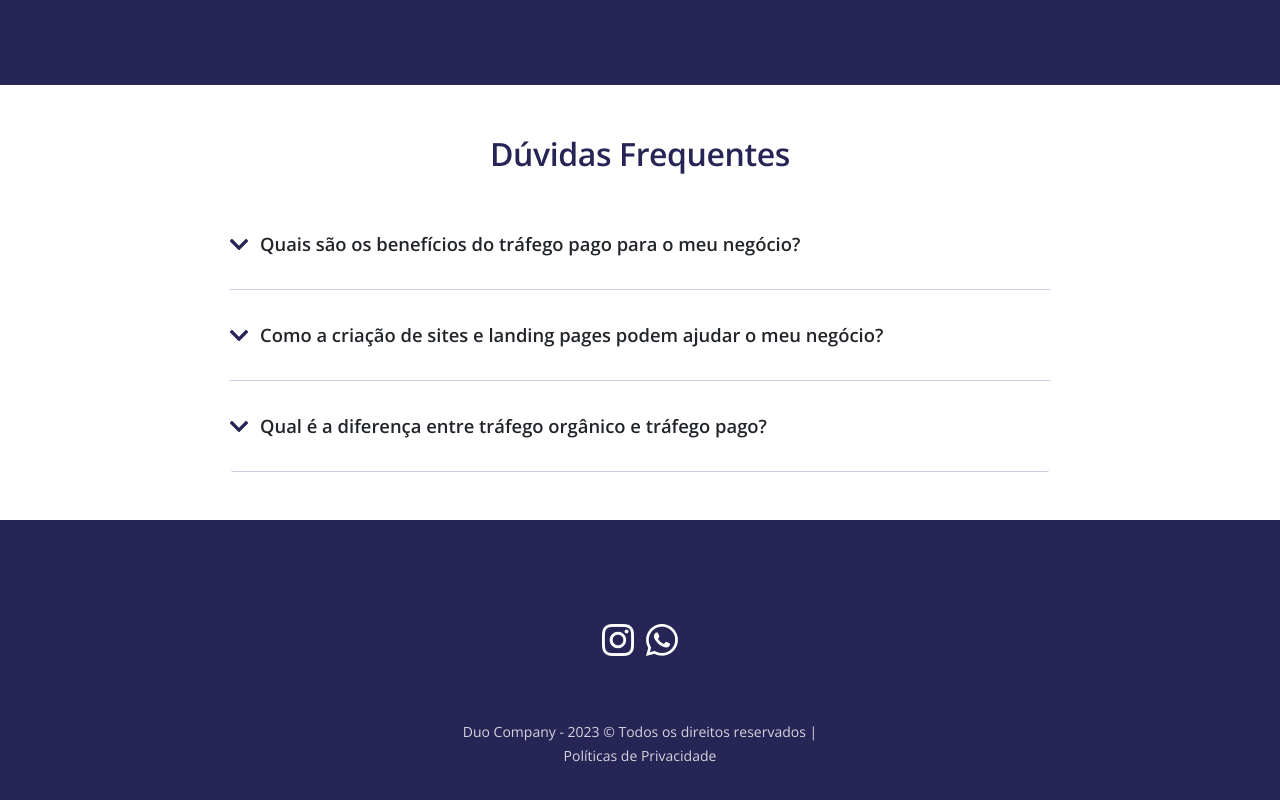
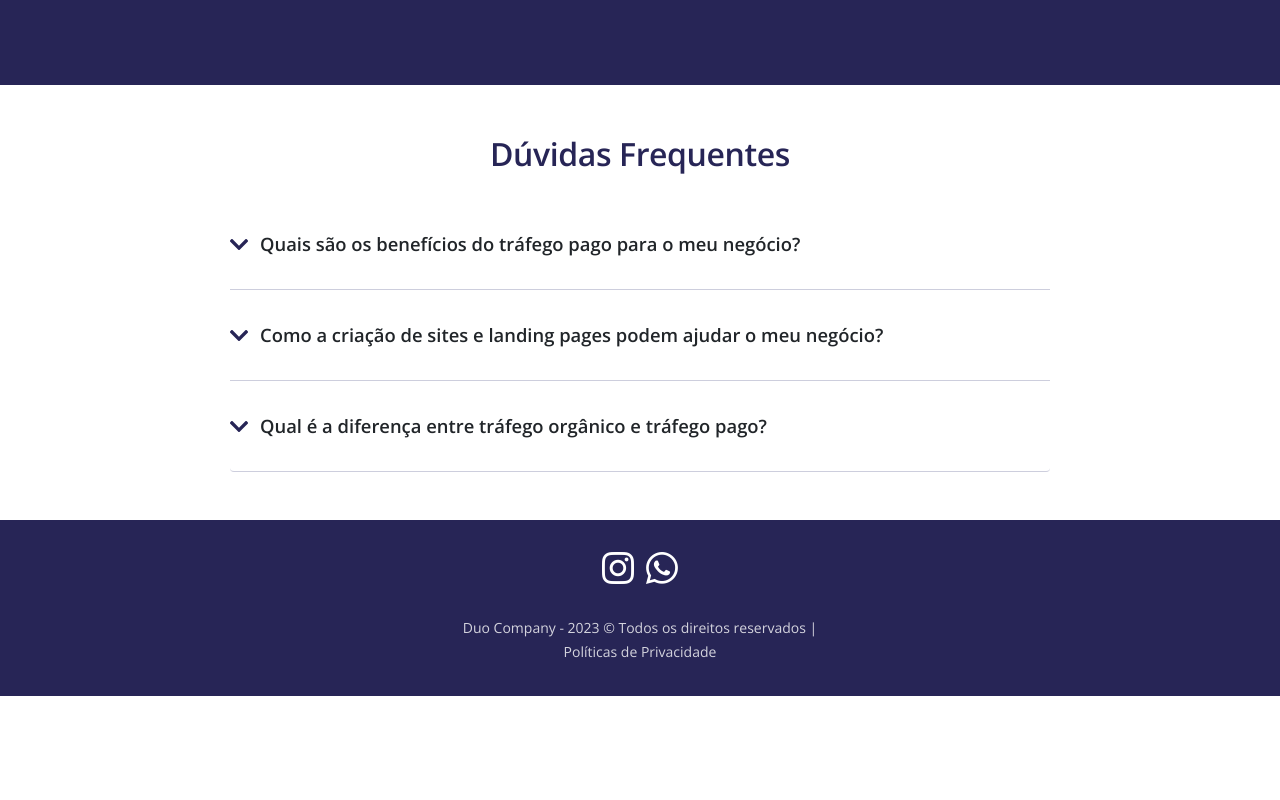
Before and after one commit to daviirb/duo-company, a plain HTML site: page index.html in a window 1280 px wide. Shown: the part 2874-3674 px from the top of the page. After the commit the page ends 3570 px from the top, so only its background shows below. Drawn offline with nearby package versions, Linux system fonts and the light colour scheme.

Commit message:
alteração no padding do footer

```diff
--- a/css/styles.css
+++ b/css/styles.css
@@ -940,8 +940,7 @@ a:hover {
 /*     Footer     */
 /******************/
 .footer {
-	padding-top: 6.5rem;
-	padding-bottom: 2rem;
+	padding-top: 2rem;
 	background-color: #272556;
 }
 
```
